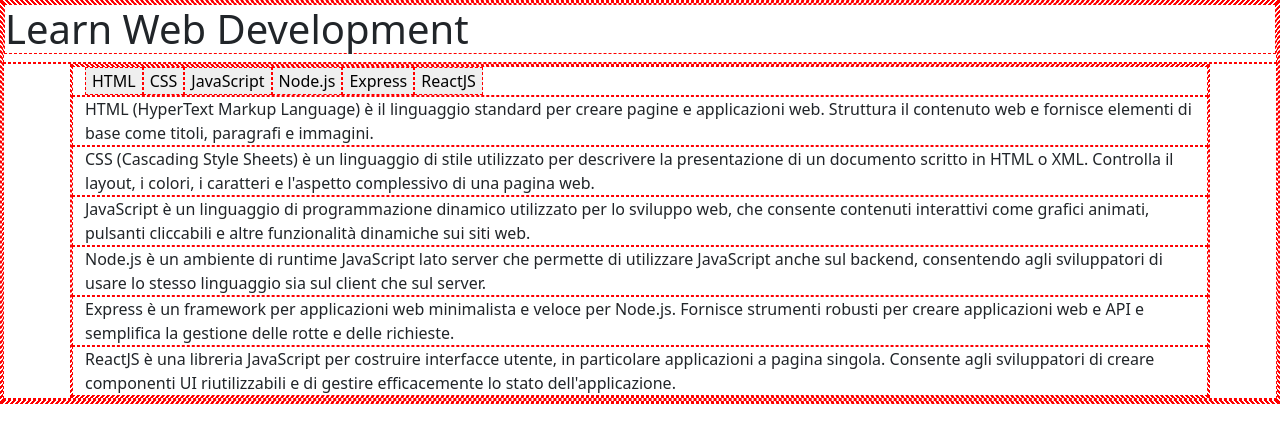
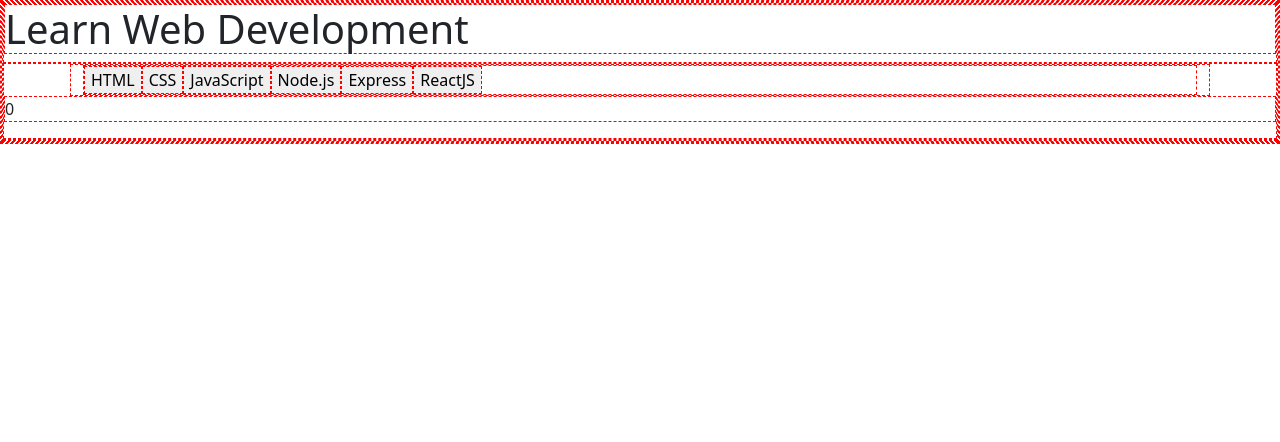
Before and after one commit to angeloren92/react-use-state, a React (Vite) app: page / in a window 1280 px wide. Shown: the top 442 px of the page. Built offline with nearby package versions, Linux system fonts and the light colour scheme; the HTML template or start-up script is replaced by a standard one.

Commit message:
reset logic

```diff
--- a/src/components/AccortionBody.jsx
+++ /dev/null
@@ -1,14 +0,0 @@
-export default function AccortionBody({languages}) {
-
-  return (
-    <div className="col">
-      {
-        languages.map(element => (
-          <button key={element.id}>
-            {element.title}
-          </button>
-        ))
-      }
-    </div>
-  )
-}
--- a/src/components/AppMain.jsx
+++ b/src/components/AppMain.jsx
@@ -1,21 +1,20 @@
-import AccortionBody from "./AccortionBody.jsx"
+import { useState } from "react"
 
 export default function AppMain({ languages }) {
 
+  const [count, setCount] = useState(0)
+
   return (
-
     <main>
       <div className="container">
-        <div className="row row-cols-1">
-          <AccortionBody languages={languages} />
-          {languages.map(({ id, description }) => (
-            <div key={id} className="col-12">
-              {description}
-            </div>
-          ))
-          }
+        <div className="d-flex" >
+          {
+            languages.map(element => (
+              <button key={element.id} onClick={ () => setCount(count +1) }>{element.title}</button>
+            ))}
         </div>
       </div>
+      <p>{count}</p>
     </main >
 
   )
```
